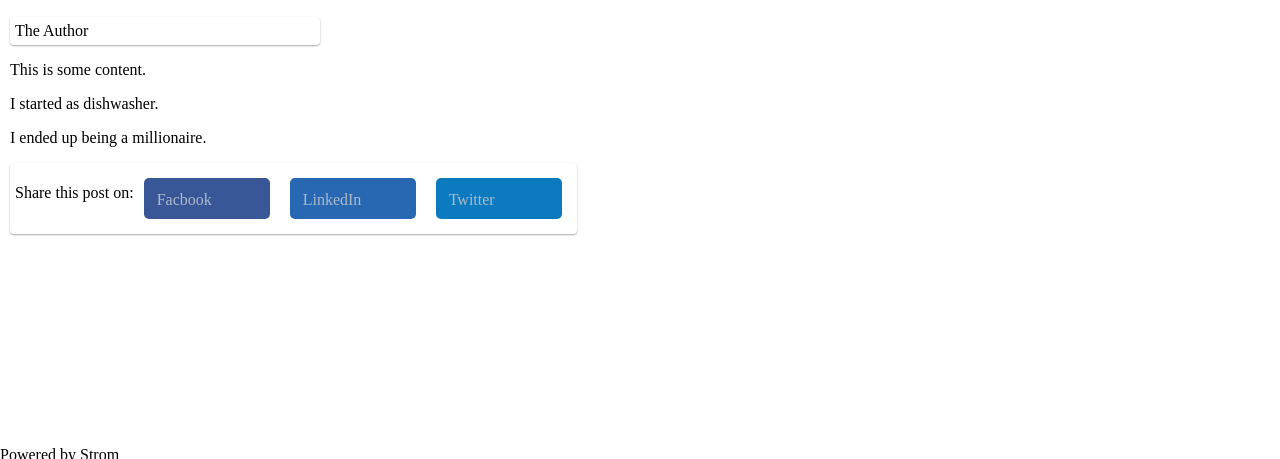
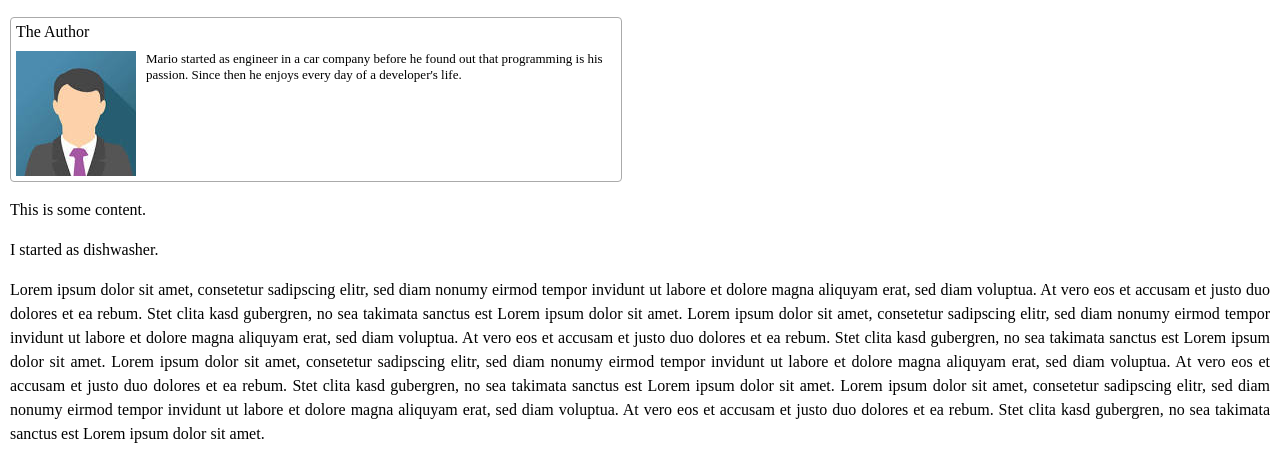
Before and after one commit to marinator86/udacity-frontend-1.github.io, a plain HTML site: page entry.html in a window 1280 px wide. Shown: the part 270-729 px from the top of the page. Drawn offline with Linux system fonts and the light colour scheme.

Commit message:
added author box and content

```diff
--- a/css/common.css
+++ b/css/common.css
@@ -21,7 +21,9 @@ html, body {
 }
 
 .box {
-    box-shadow: 0px 1px 2px #aaa;
+    border-style: solid;
+    border-width: 1px;
+    border-color: #aaa;
     border-radius: 4px;
     padding: 5px;
 }
--- a/css/entry.css
+++ b/css/entry.css
@@ -2,8 +2,41 @@
     height: 100%;
 }
 
+/*TODO add media queries*/
+
 .authorinfo {
-    width: 300px;
+    width: 1fr;
+    max-width: 600px;
+}
+
+.authorContent {
+    display: grid;
+    gap: 10px;
+    grid-template-areas:
+    "t t t"
+    "a c c";
+}
+
+.authorTitle {
+    grid-area: t;
+}
+
+.authorAvatar {
+    grid-area: a;
+    width: 120px;
+    min-height: 125px;
+    background-image: url("../img/avatar.jpg");
+    background-repeat: no-repeat;
+}
+
+.authorBio {
+    grid-area: c;
+    font-size: small;
+}
+
+.mainText {
+    line-height: 1.5;
+    text-align: justify;
 }
 
 .sharebox {
--- a/entry.html
+++ b/entry.html
@@ -17,9 +17,15 @@
                     <header>
                         <h2>Going from Rags to Riches</h2>
                     </header>
-                    <section class="authorinfo">
+                    <section>
                         <div class="box authorinfo">
-                            The Author
+                            <div class="">The Author</div>
+                            <div class="authorContent">
+                                <div class="authorAvatar"></div>
+                                <div class="authorBio">
+                                    Mario started as engineer in a car company before he found out that programming is his passion. Since then he enjoys every day of a developer's life.
+                                </div>
+                            </div>
                         <!-- Author info here:
                         Name
                         Title
@@ -29,12 +35,17 @@
                         -->
                         </div>
                     </section>
-                    <section>
+                    <section class="mainText">
                     <!-- Lorem ipsum this -->
                     <!-- Use a bit of typgraphy -->
                         <p>This is some content.</p>
                         <p>I started as dishwasher.</p>
-                        <p>I ended up being a millionaire.</p>
+                        <p>
+                            Lorem ipsum dolor sit amet, consetetur sadipscing elitr, sed diam nonumy eirmod tempor invidunt ut labore et dolore magna aliquyam erat, sed diam voluptua. At vero eos et accusam et justo duo dolores et ea rebum. Stet clita kasd gubergren, no sea takimata sanctus est Lorem ipsum dolor sit amet. Lorem ipsum dolor sit amet, consetetur sadipscing elitr, sed diam nonumy eirmod tempor invidunt ut labore et dolore magna aliquyam erat, sed diam voluptua. At vero eos et accusam et justo duo dolores et ea rebum. Stet clita kasd gubergren, no sea takimata sanctus est Lorem ipsum dolor sit amet. Lorem ipsum dolor sit amet, consetetur sadipscing elitr, sed diam nonumy eirmod tempor invidunt ut labore et dolore magna aliquyam erat, sed diam voluptua. At vero eos et accusam et justo duo dolores et ea rebum. Stet clita kasd gubergren, no sea takimata sanctus est Lorem ipsum dolor sit amet. Lorem ipsum dolor sit amet, consetetur sadipscing elitr, sed diam nonumy eirmod tempor invidunt ut labore et dolore magna aliquyam erat, sed diam voluptua. At vero eos et accusam et justo duo dolores et ea rebum. Stet clita kasd gubergren, no sea takimata sanctus est Lorem ipsum dolor sit amet.
+                        </p>
+                        <p>
+                            Lorem ipsum dolor sit amet, consetetur sadipscing elitr, sed diam nonumy eirmod tempor invidunt ut labore et dolore magna aliquyam erat, sed diam voluptua. At vero eos et accusam et justo duo dolores et ea rebum. Stet clita kasd gubergren, no sea takimata sanctus est Lorem ipsum dolor sit amet. Lorem ipsum dolor sit amet, consetetur sadipscing elitr, sed diam nonumy eirmod tempor invidunt ut labore et dolore magna aliquyam erat, sed diam voluptua. At vero eos et accusam et justo duo dolores et ea rebum. Stet clita kasd gubergren, no sea takimata sanctus est Lorem ipsum dolor sit amet.
+                        </p>
                     </section>
                 </article>
                 <div class="box sharebox">
```
Also changed, not shown: img/avatar.jpg (added).
